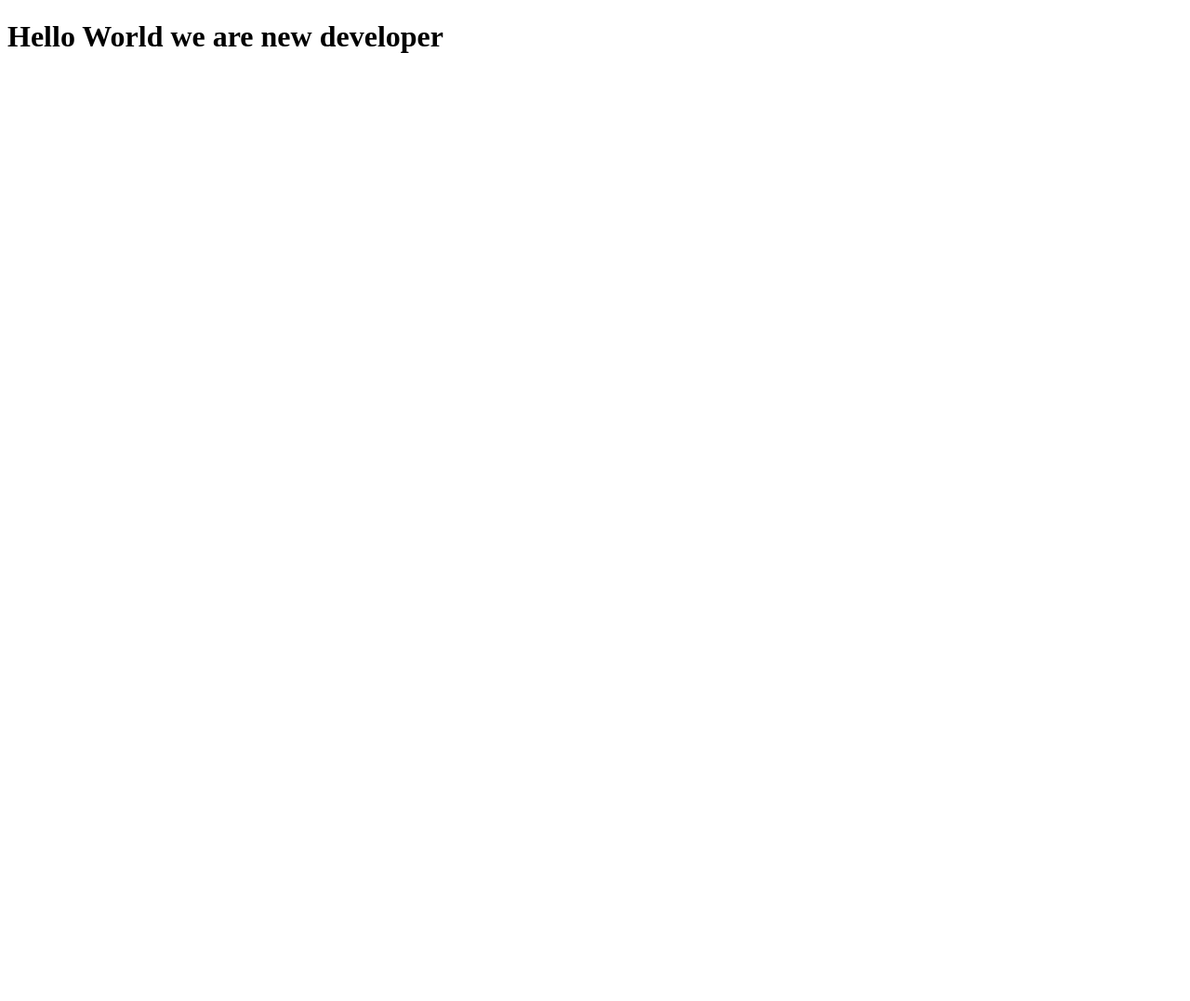
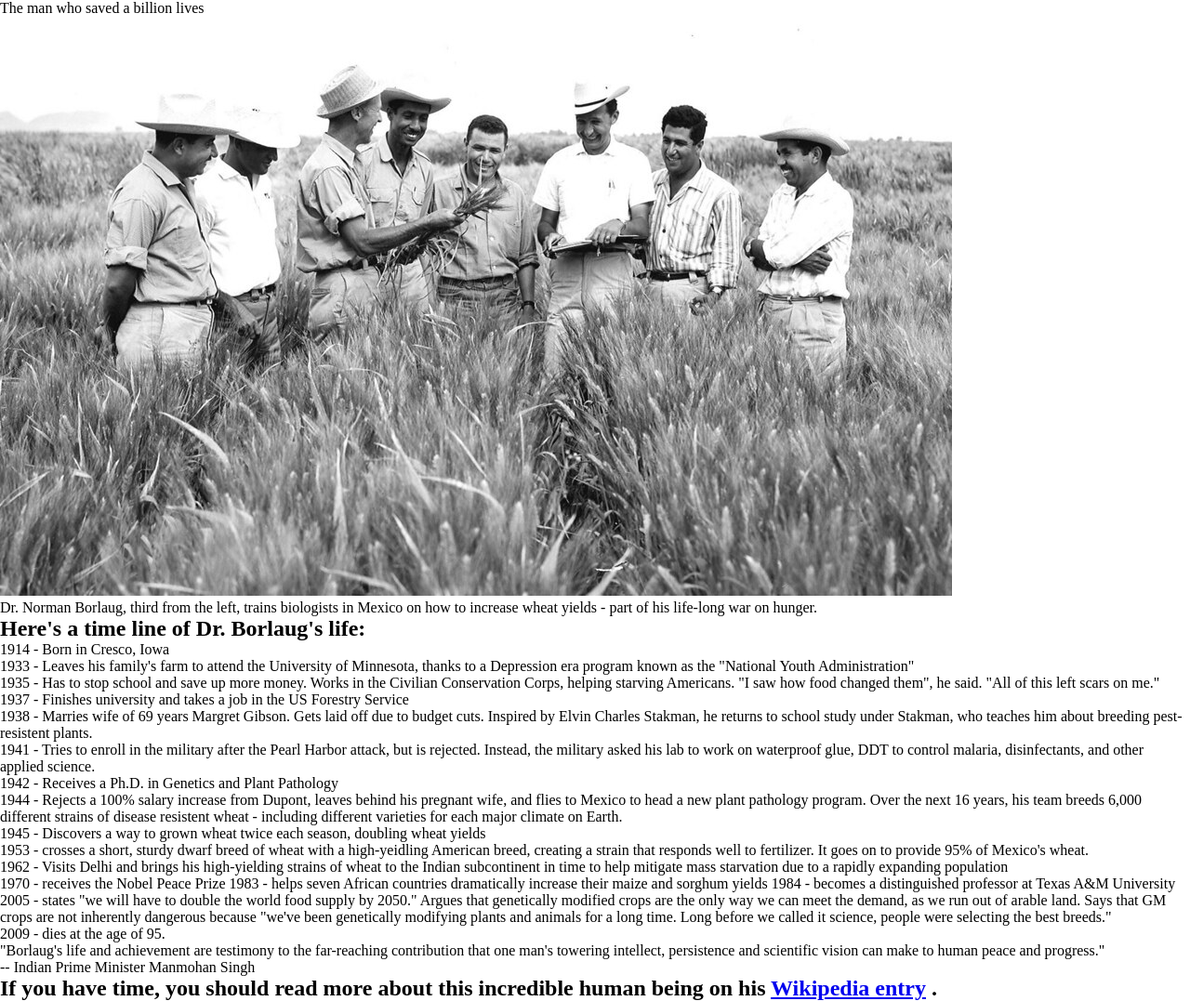
Before and after one commit to shelynna/microverseTributeProject, a plain HTML site: page index.html in a window 1280 px wide. Shown: the whole page at 93% size. Before the commit the page ends 800 px from the top, so only its background shows below. Drawn offline with Linux system fonts and the light colour scheme.

Commit message:
feature update

```diff
--- a/index.html
+++ b/index.html
@@ -1,12 +1,79 @@
 <!DOCTYPE html>
 <html lang="en">
+
 <head>
     <meta charset="UTF-8">
     <meta http-equiv="X-UA-Compatible" content="IE=edge">
     <meta name="viewport" content="width=device-width, initial-scale=1.0">
     <title>Tribute Project</title>
+    <link rel="stylesheet" href="style.css">
 </head>
+
 <body>
-    <h1>Hello World we are new developer</h1>
+    <main id="main">
+        <title id="title">Dr. Norman Borlaug</title>
+        <p>The man who saved a billion lives</p>
+        <figure id="img-div">
+            <img id="image" src="imgs/tribute-page-main-image.jpg" alt="">
+
+        </figure>
+        <caption id="img-caption">Dr. Norman Borlaug, third from the left, trains biologists in Mexico on how to
+            increase wheat yields - part of his
+            life-long war on hunger.
+        </caption>
+        <section id="tribute-link">
+            <h1>Here's a time line of Dr. Borlaug's life:</h1>
+            <ul>
+                <li>1914 - Born in Cresco, Iowa</li>
+                <li>1933 - Leaves his family's farm to attend the University of Minnesota, thanks to a Depression era
+                    program known as the
+                    "National Youth Administration"</li>
+                <li>1935 - Has to stop school and save up more money. Works in the Civilian Conservation Corps, helping
+                    starving Americans.
+                    "I saw how food changed them", he said. "All of this left scars on me."</li>
+                <li>1937 - Finishes university and takes a job in the US Forestry Service</li>
+                <li>1938 - Marries wife of 69 years Margret Gibson. Gets laid off due to budget cuts. Inspired by Elvin
+                    Charles Stakman, he
+                    returns to school study under Stakman, who teaches him about breeding pest-resistent plants.</li>
+                <!-- info section -->
+                <li>1941 - Tries to enroll in the military after the Pearl Harbor attack, but is rejected. Instead, the
+                    military asked his
+                    lab to work on waterproof glue, DDT to control malaria, disinfectants, and other applied science.
+                </li>
+                <li>1942 - Receives a Ph.D. in Genetics and Plant Pathology</li>
+                <li>1944 - Rejects a 100% salary increase from Dupont, leaves behind his pregnant wife, and flies to
+                    Mexico to head a new
+                    plant pathology program. Over the next 16 years, his team breeds 6,000 different strains of disease
+                    resistent wheat -
+                    including different varieties for each major climate on Earth.</li>
+                <li>1945 - Discovers a way to grown wheat twice each season, doubling wheat yields</li>
+                <li>1953 - crosses a short, sturdy dwarf breed of wheat with a high-yeidling American breed, creating a
+                    strain that responds
+                    well to fertilizer. It goes on to provide 95% of Mexico's wheat.</li>
+                <li>1962 - Visits Delhi and brings his high-yielding strains of wheat to the Indian subcontinent in time
+                    to help mitigate
+                    mass starvation due to a rapidly expanding population</li>
+                <li>1970 - receives the Nobel Peace Prize
+                    1983 - helps seven African countries dramatically increase their maize and sorghum yields
+                    1984 - becomes a distinguished professor at Texas A&M University</li>
+                <li>2005 - states "we will have to double the world food supply by 2050." Argues that genetically
+                    modified crops are the
+                    only way we can meet the demand, as we run out of arable land. Says that GM crops are not inherently
+                    dangerous because
+                    "we've been genetically modifying plants and animals for a long time. Long before we called it
+                    science, people were
+                    selecting the best breeds."</li>
+                <li>2009 - dies at the age of 95.</li>
+            </ul>
+            <div>
+                <p>"Borlaug's life and achievement are testimony to the far-reaching contribution that one man's
+                    towering intellect,
+                    persistence and scientific vision can make to human peace and progress."</p>
+                <caption>-- Indian Prime Minister Manmohan Singh</caption>
+            </div>
+        </section>
+        <h2>If you have time, you should read more about this incredible human being on his <a href="http://" target="_blank" rel="noopener noreferrer">Wikipedia entry</a> .</h2>
+    </main>
 </body>
+
 </html>
--- /dev/null
+++ b/style.css
@@ -0,0 +1,5 @@
+*{
+    padding : 0;
+    margin : 0;
+    font-family :poppins;
+}
```
Also changed, not shown: imgs/tribute-page-main-image.jpg (added).
